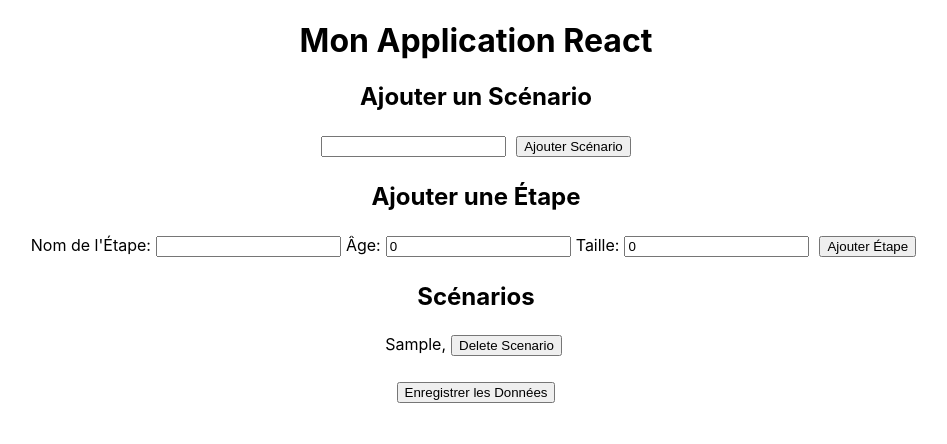
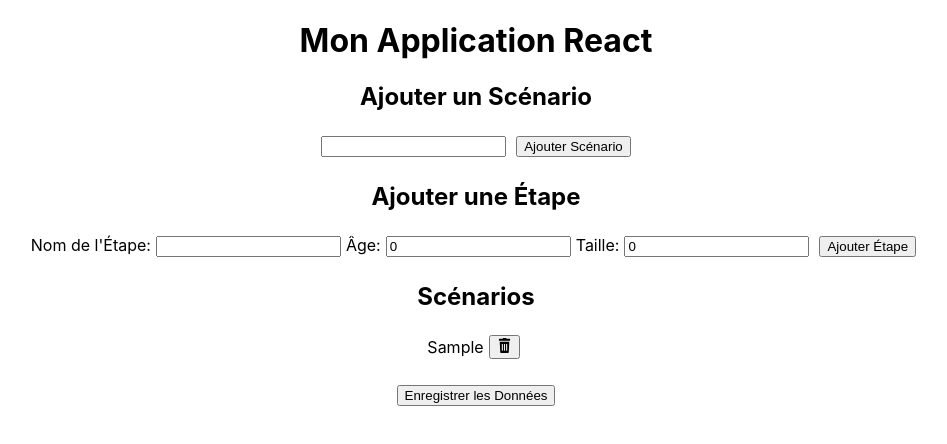
Before and after one commit to gmarre/my-sheet-app, a React (Create React App) app: page / in a window 1280 px wide. Both pictures are taken after typing "Sample" into the empty fields and a click on the button "Ajouter Scénario". Shown: the top 444 px of the page, without its empty margins (164-1111 px from the left). Built offline with nearby package versions, Linux system fonts and the light colour scheme.

Commit message:
Add delete scenario and step with icon

```diff
--- a/src/App.css
+++ b/src/App.css
@@ -15,3 +15,10 @@
 li {
   margin-bottom: 10px;
 }
+
+/* App.css */
+.delete-icon {
+  width: 15px; /* Ajoutez d'autres styles spécifiques à votre image delete-icon */
+  height: 15px;
+  /* ... Ajoutez d'autres styles spécifiques à votre image delete-icon ... */
+}
--- a/src/App.js
+++ b/src/App.js
@@ -49,7 +49,23 @@
     taille: 0,
   });
 
+
   };
+
+  const deleteScenario = (index) => {
+    console.log("index scenario : " + index)
+    const updatedScenarios = [...scenarios];
+    updatedScenarios.splice(index, 1);
+    setScenarios(updatedScenarios);
+  }
+
+  const deleteStep = (index,indexStep) => {
+    console.log("index scenario : " + index + " index step : " + indexStep)
+    console.log("deleteStep called");
+    const updatedScenarios = [...scenarios];
+    updatedScenarios[index].steps.splice(indexStep, 1);
+    setScenarios(updatedScenarios);
+  }
 
 
   const saveData = async () => {
@@ -108,15 +124,40 @@
         <ul>
           {scenarios.map((scenario, index) => (
             <li key={index}>
-              {scenario.scenarioName},
-              <input type="submit" name="Delete" value="Delete Scenario" />
-              {/* faire le bouton on click delete */}
+              {scenario.scenarioName}
+              <button name="Delete" value="Delete Scenario" onClick={() => deleteScenario(index)}>
+                <svg
+                  className="delete-icon"
+                  viewBox="0 0 408.483 408.483"
+                  xmlns="http://www.w3.org/2000/svg"
+                >
+                  <g>
+                    <g>
+                      <path d="M87.748,388.784c0.461,11.01,9.521,19.699,20.539,19.699h191.911c11.018,0,20.078-8.689,20.539-19.699l13.705-289.316H74.043L87.748,388.784z M247.655,171.329c0-4.61,3.738-8.349,8.35-8.349h13.355c4.609,0,8.35,3.738,8.35,8.349v165.293c0,4.611-3.738,8.349-8.35,8.349h-13.355c-4.61,0-8.35-3.736-8.35-8.349V171.329z M189.216,171.329c0-4.61,3.738-8.349,8.349-8.349h13.355c4.609,0,8.349,3.738,8.349,8.349v165.293c0,4.611-3.737,8.349-8.349,8.349h-13.355c-4.61,0-8.349-3.736-8.349-8.349V171.329L189.216,171.329z M130.775,171.329c0-4.61,3.738-8.349,8.349-8.349h13.356c4.61,0,8.349,3.738,8.349,8.349v165.293c0,4.611-3.738,8.349-8.349,8.349h-13.356c-4.61,0-8.349-3.736-8.349-8.349V171.329z" />
+                      <path d="M343.567,21.043h-88.535V4.305c0-2.377-1.927-4.305-4.305-4.305H164.285c-2.377,0-4.304,1.928-4.304,4.305v16.737H64.916c-7.125,0-12.9,5.776-12.9,12.901V74.47h304.451V33.944C356.467,26.819,350.692,21.043,343.567,21.043z" />
+                    </g>
+                  </g>
+                </svg>
+                {/*<img src="\Users\MARRE\my-sheet-app\images\rubbish.svg" alt="Delete Scenario" className="delete-icon" />*/}
+              </button>
               <ul>
                 {scenario.steps.map((step, stepIndex) => (
                   <li key={stepIndex}>
-                    {step.stepName} - Âge: {step.age}, Taille: {step.taille},
-                    <input type="submit" name="Delete" value="Delete Step" />
-                    {/* faire le bouton on click pour delete*/}
+                    {step.stepName} - Âge: {step.age}, Taille: {step.taille}
+                    <button name="Delete" value="Delete Step" onClick={() => deleteStep(index, stepIndex)}>
+                      <svg
+                        className="delete-icon"
+                        viewBox="0 0 408.483 408.483"
+                        xmlns="http://www.w3.org/2000/svg"
+                      >
+                        <g>
+                          <g>
+                            <path d="M87.748,388.784c0.461,11.01,9.521,19.699,20.539,19.699h191.911c11.018,0,20.078-8.689,20.539-19.699l13.705-289.316H74.043L87.748,388.784z M247.655,171.329c0-4.61,3.738-8.349,8.35-8.349h13.355c4.609,0,8.35,3.738,8.35,8.349v165.293c0,4.611-3.738,8.349-8.35,8.349h-13.355c-4.61,0-8.35-3.736-8.35-8.349V171.329z M189.216,171.329c0-4.61,3.738-8.349,8.349-8.349h13.355c4.609,0,8.349,3.738,8.349,8.349v165.293c0,4.611-3.737,8.349-8.349,8.349h-13.355c-4.61,0-8.349-3.736-8.349-8.349V171.329L189.216,171.329z M130.775,171.329c0-4.61,3.738-8.349,8.349-8.349h13.356c4.61,0,8.349,3.738,8.349,8.349v165.293c0,4.611-3.738,8.349-8.349,8.349h-13.356c-4.61,0-8.349-3.736-8.349-8.349V171.329z" />
+                            <path d="M343.567,21.043h-88.535V4.305c0-2.377-1.927-4.305-4.305-4.305H164.285c-2.377,0-4.304,1.928-4.304,4.305v16.737H64.916c-7.125,0-12.9,5.776-12.9,12.901V74.47h304.451V33.944C356.467,26.819,350.692,21.043,343.567,21.043z" />
+                          </g>
+                        </g>
+                      </svg>
+                    </button>
                   </li>
                 ))}
               </ul>
```
Also changed, not shown: images/rubbish.svg (added).
